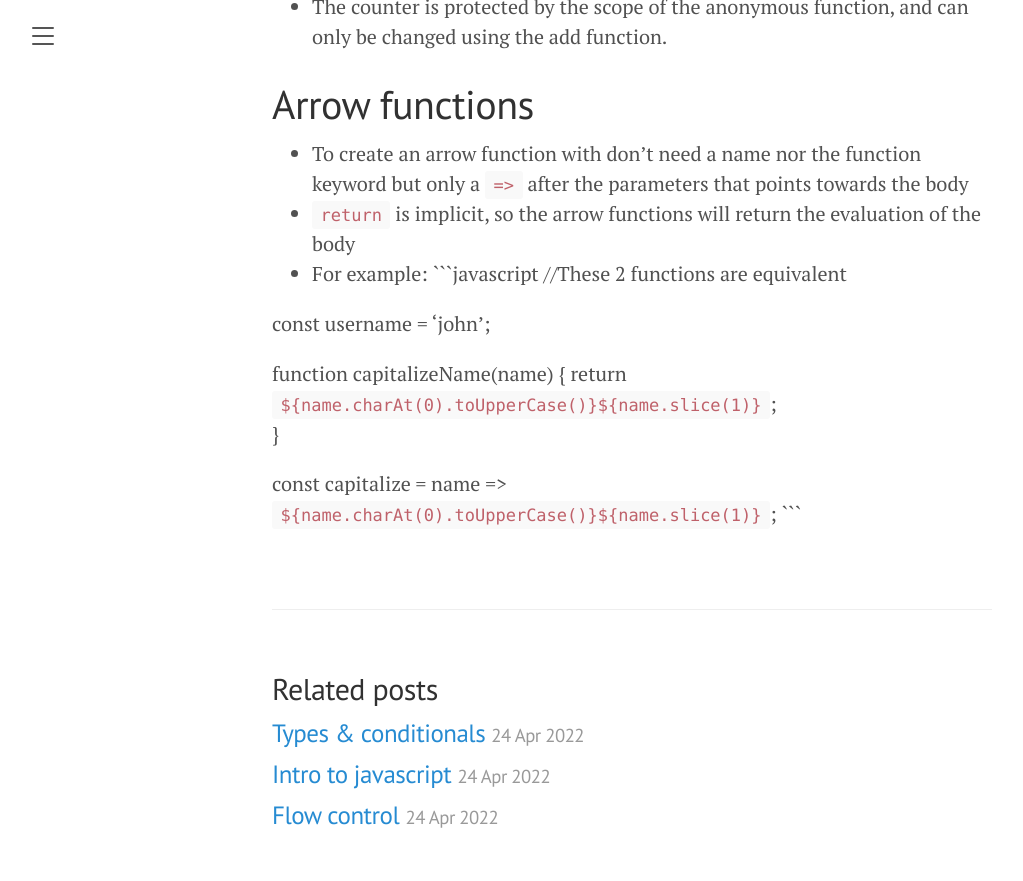
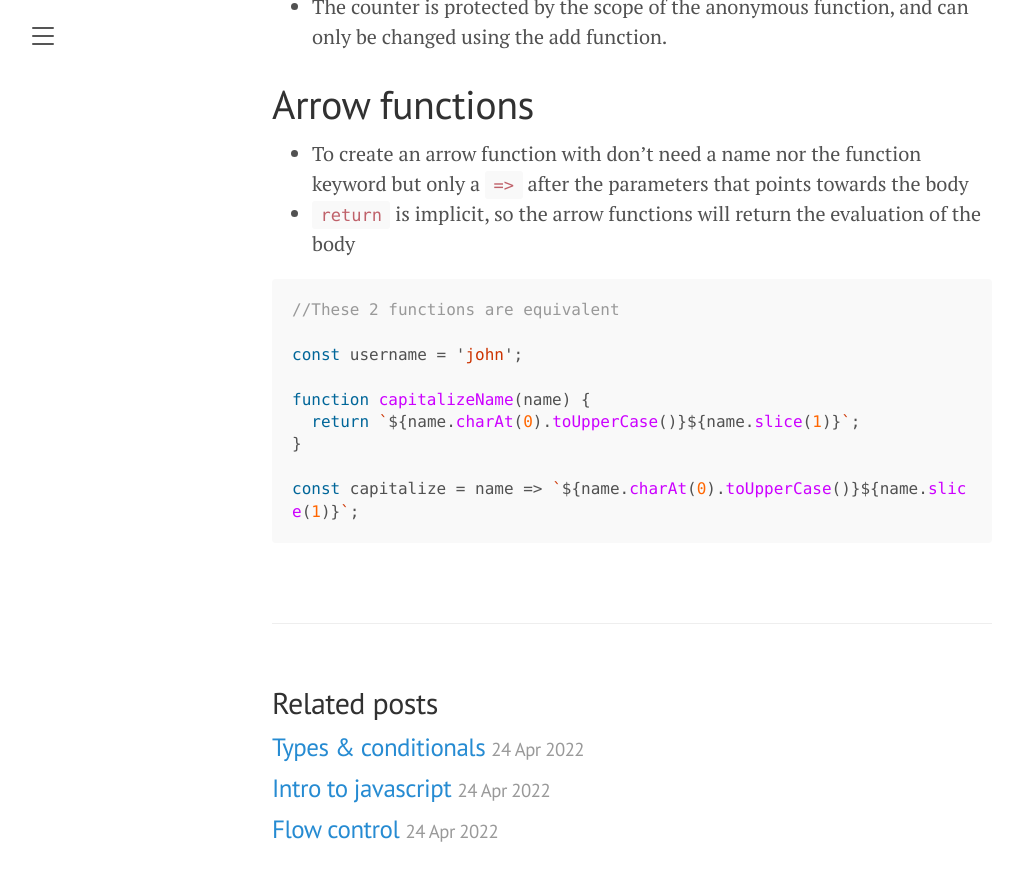
Before and after one commit to KevinDelaFuente/til, a Jekyll site: the page built from _posts/2022-04-24-JavaScript Arrow Functions and Closure.md, in a window 1280 px wide and 900 px high, scrolled down 993 px. Shown: the top 881 px of the window, without its empty margins (8-1031 px from the left). Built offline with Jekyll 4.4.1, drawn with Linux system fonts in a browser that asks for light colours; our own code applies the rules of GitHub Pages for plain Markdown files.

Commit message:
Update 2022-04-24-JavaScript Arrow Functions and Closure.md

````diff
--- a/_posts/2022-04-24-JavaScript Arrow Functions and Closure.md
+++ b/_posts/2022-04-24-JavaScript Arrow Functions and Closure.md
@@ -31,7 +31,8 @@ add();
 
 - To create an arrow function with don't need a name nor the function keyword but only a `=>` after the parameters that points towards the body
 - `return` is implicit, so the arrow functions will return the evaluation of the body
-- For example:
+
+
 ```javascript
 //These 2 functions are equivalent
 
````
